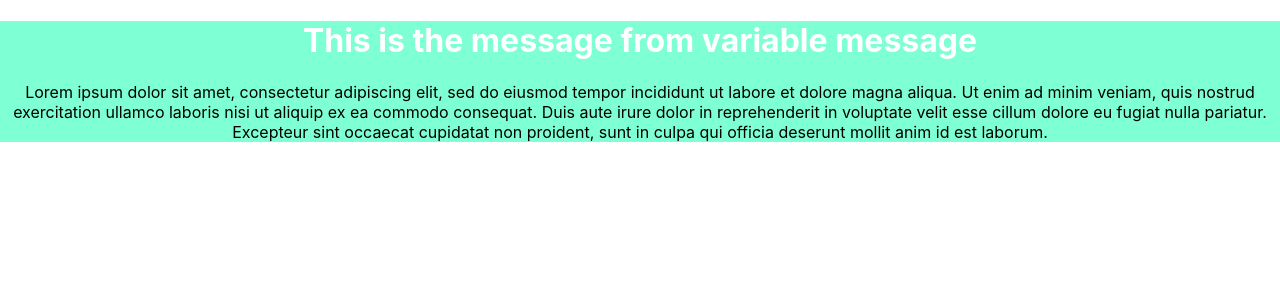
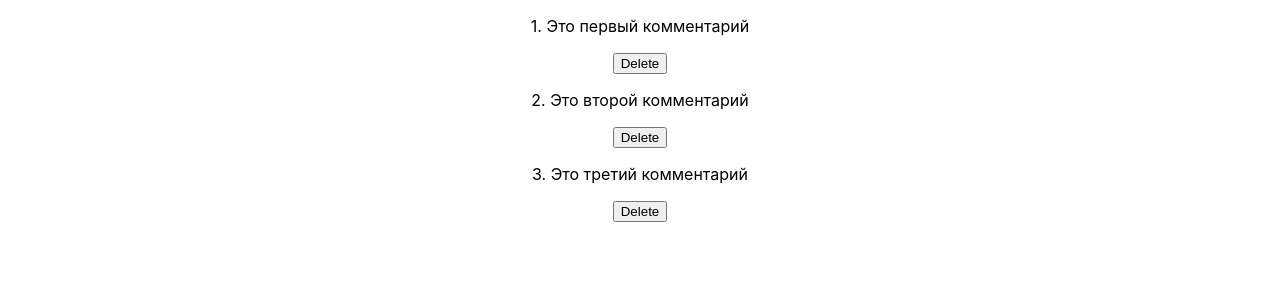
Before and after one commit to RadMa5/react-study, a React (Create React App) app: page / in a window 1280 px wide. Shown: the top 300 px of the page. Built offline with nearby package versions, Linux system fonts and the light colour scheme.

Commit message:
UseState study

```diff
--- a/src/App.js
+++ b/src/App.js
@@ -1,5 +1,6 @@
 import logo from './logo.svg';
 import './App.css';
+import CommentsList from './components/CommentsList';
 
 
 const message = "This is the message from variable message";
@@ -8,34 +9,9 @@ function App() {
 
   return (
     <div className="App">
-      {/* <header className="App-header">
-        <img src={logo} className="App-logo" alt="logo" />
-        <p>
-          Edit <code>src/App.js</code> and save to reload.
-        </p>
-        <a
-          className="App-link"
-          href="https://reactjs.org"
-          target="_blank"
-          rel="noopener noreferrer"
-        >
-          Learn React
-        </a>
-      </header> */}
-      <Message proc={message} />
+      <CommentsList />
     </div>
   );
 }
 
-
-
-function Message({proc}){
-  return (
-  <div className='message-style'>
-    <h1 className='message-text-style'>{proc}</h1>
-    <p>Lorem ipsum dolor sit amet, consectetur adipiscing elit, sed do eiusmod tempor incididunt ut labore et dolore magna aliqua. Ut enim ad minim veniam, quis nostrud exercitation ullamco laboris nisi ut aliquip ex ea commodo consequat. Duis aute irure dolor in reprehenderit in voluptate velit esse cillum dolore eu fugiat nulla pariatur. Excepteur sint occaecat cupidatat non proident, sunt in culpa qui officia deserunt mollit anim id est laborum.</p>
-  </div>
-  );
-}
-
 export default App;
--- /dev/null
+++ b/src/components/CommentsList.js
@@ -0,0 +1,27 @@
+import { useState } from 'react';
+
+export function CommentsList() {
+    const [comments, setComments] = useState([
+        { id: 1, text: "Это первый комментарий" },
+        { id: 2, text: "Это второй комментарий" },
+        { id: 3, text: "Это третий комментарий" }
+    ]);
+
+    function deleteCommentary(deleteId) {
+        let newArr = comments.toSpliced(deleteId - 1, 1);
+        for(let i = deleteId - 1; i < comments.length - 1; i++){
+            newArr[i].id = newArr[i].id - 1;
+            console.log(newArr[i].id);
+        }
+        setComments(newArr);
+    }
+
+    return comments.map((commentary) =>
+        <div key={commentary.id}>
+            <p><span>{commentary.id}.</span> {commentary.text}</p>
+            <button onClick={() => deleteCommentary(commentary.id)}>Delete</button>
+        </div>
+    );
+}
+
+export default CommentsList;
```
